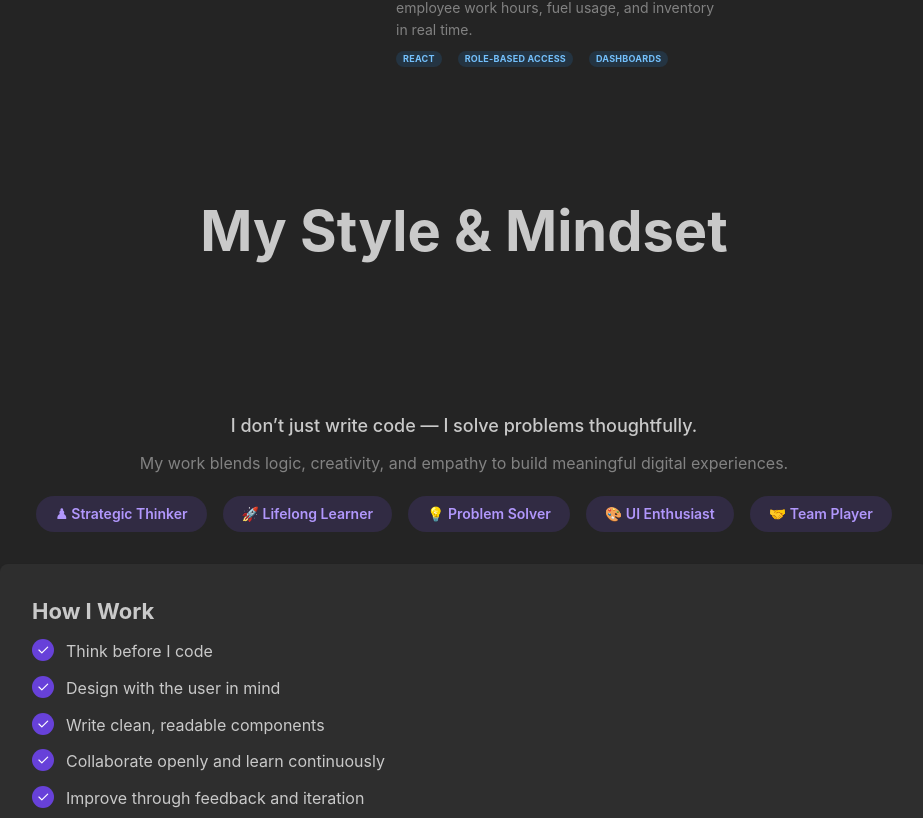
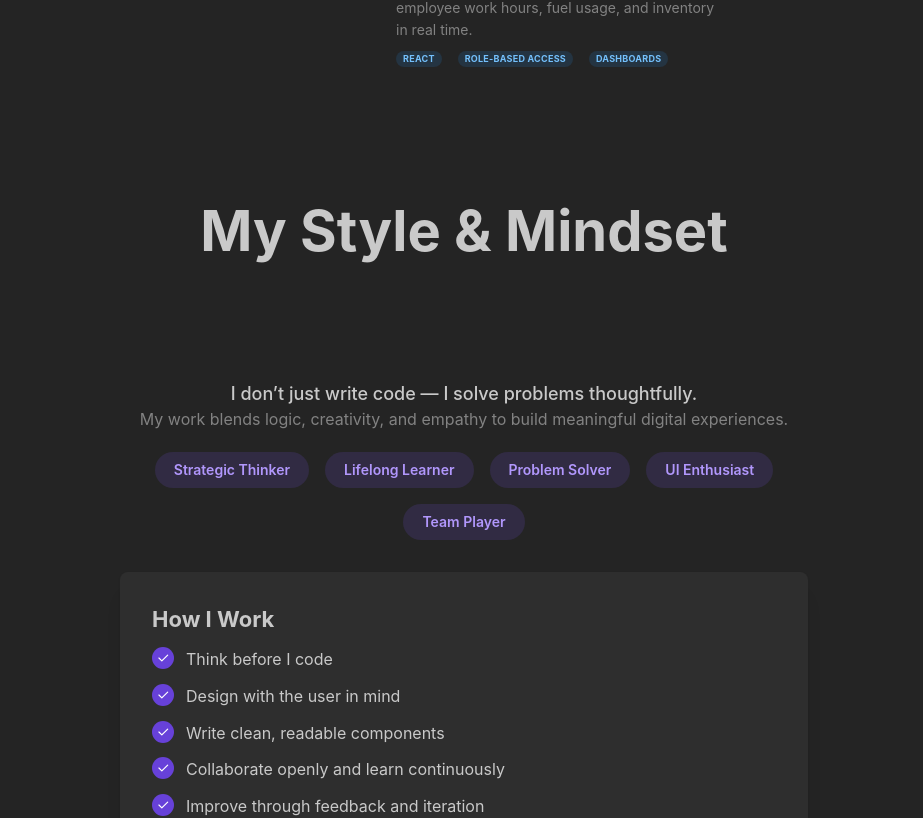
Before and after one commit to Deewiliams/My-portfolio, a React (Vite) app: page / in a window 1280 px wide. Shown: the part 3317-4135 px from the top of the page, without its empty margins (176-1099 px from the left). Built offline with nearby package versions, Linux system fonts and the light colour scheme.

Commit message:
cleaned the code

```diff
--- a/src/pages/Personality/Personality.tsx
+++ b/src/pages/Personality/Personality.tsx
@@ -7,22 +7,21 @@ import {
   List,
   ThemeIcon,
   Card,
+  Box,
 } from "@mantine/core";
 import { IconCheck } from "@tabler/icons-react";
 import { TitleHead } from "../../component/Title";
 
 export function Personality() {
   return (
-    <>
+    <Box mb="xl">
       <TitleHead title="My Style & Mindset" />
-
-      <Container size="md" py="xl">
+      <Container size="sm" style={{ marginBottom: "70px" }}>
         {/* Personal headline */}
         <Text ta="center" fz="lg" fw={500}>
           I don’t just write code — I solve problems thoughtfully.
         </Text>
-
-        <Text ta="center" c="dimmed" mt="sm">
+        <Text ta="center" c="dimmed" >
           My work blends logic, creativity, and empathy to build meaningful
           digital experiences.
         </Text>
@@ -30,11 +29,11 @@ export function Personality() {
         {/* Personality tags */}
         <Group justify="center" mt="lg">
           {[
-            "♟ Strategic Thinker",
-            "🚀 Lifelong Learner",
-            "💡 Problem Solver",
-            "🎨 UI Enthusiast",
-            "🤝 Team Player",
+            " Strategic Thinker",
+            " Lifelong Learner",
+            " Problem Solver",
+            " UI Enthusiast",
+            " Team Player",
           ].map((trait) => (
             <Button
               key={trait}
@@ -75,6 +74,6 @@ export function Personality() {
           Built with ❤️ by Desire using React & Mantine
         </Text>
       </Container>
-    </>
+    </Box>
   );
 }
```
